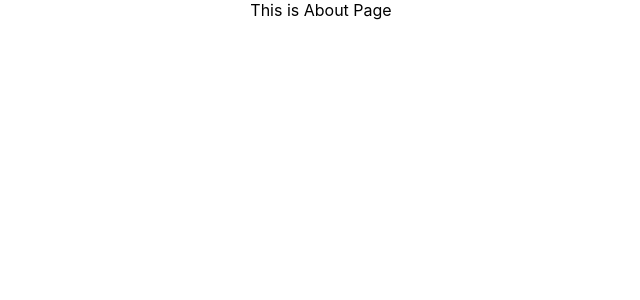
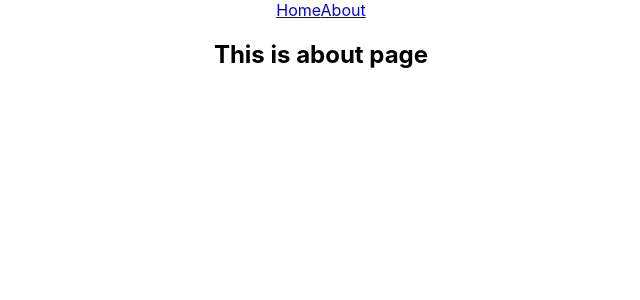
Before and after one commit to PulakBala/React, a React (Create React App) app in the folder explore-routes/: page /about in a window 1280 px wide. Shown: the top 300 px of the page, without its empty margins (319-959 px from the left). Built offline with nearby package versions, Linux system fonts and the light colour scheme.

Commit message:
route-links

```diff
--- a/explore-routes/src/App.js
+++ b/explore-routes/src/App.js
@@ -1,12 +1,14 @@
 import logo from './logo.svg';
 import './App.css';
 import { createBrowserRouter, RouterProvider } from 'react-router-dom';
+import Home from './Components/Home/Home';
+import About from './Components/About/About';
 
 function App() {
   const router = createBrowserRouter([
       {path: '/', element: <div>This is Defalut page</div>},
-      {path: '/home', element: <div>Home Page</div>},
-      {path: 'about', element: <div>This is About Page</div>}
+      {path: '/home', element: <Home></Home>},
+      {path: 'about', element: <About></About>}
   ]);
   return (
     <div className="App">
--- /dev/null
+++ b/explore-routes/src/Components/About/About.js
@@ -0,0 +1,13 @@
+import React from 'react';
+import Header from '../Header/Header';
+
+const About = () => {
+    return (
+        <div>
+            <Header></Header>
+            <h2>This is about page</h2>
+        </div>
+    );
+};
+
+export default About;
--- /dev/null
+++ b/explore-routes/src/Components/Header/Header.js
@@ -0,0 +1,13 @@
+import React from 'react';
+import { Link } from 'react-router-dom';
+
+const Header = () => {
+    return (
+        <div>
+            <Link to='/home'>Home</Link>
+            <Link to='/about'>About</Link>
+        </div>
+    );
+};
+
+export default Header;
--- /dev/null
+++ b/explore-routes/src/Components/Home/Home.js
@@ -0,0 +1,13 @@
+import React from 'react';
+import Header from '../Header/Header';
+
+const Home = () => {
+    return (
+        <div>
+            <Header></Header>
+          <h2>This is home page </h2>
+        </div>
+    );
+};
+
+export default Home;
```
